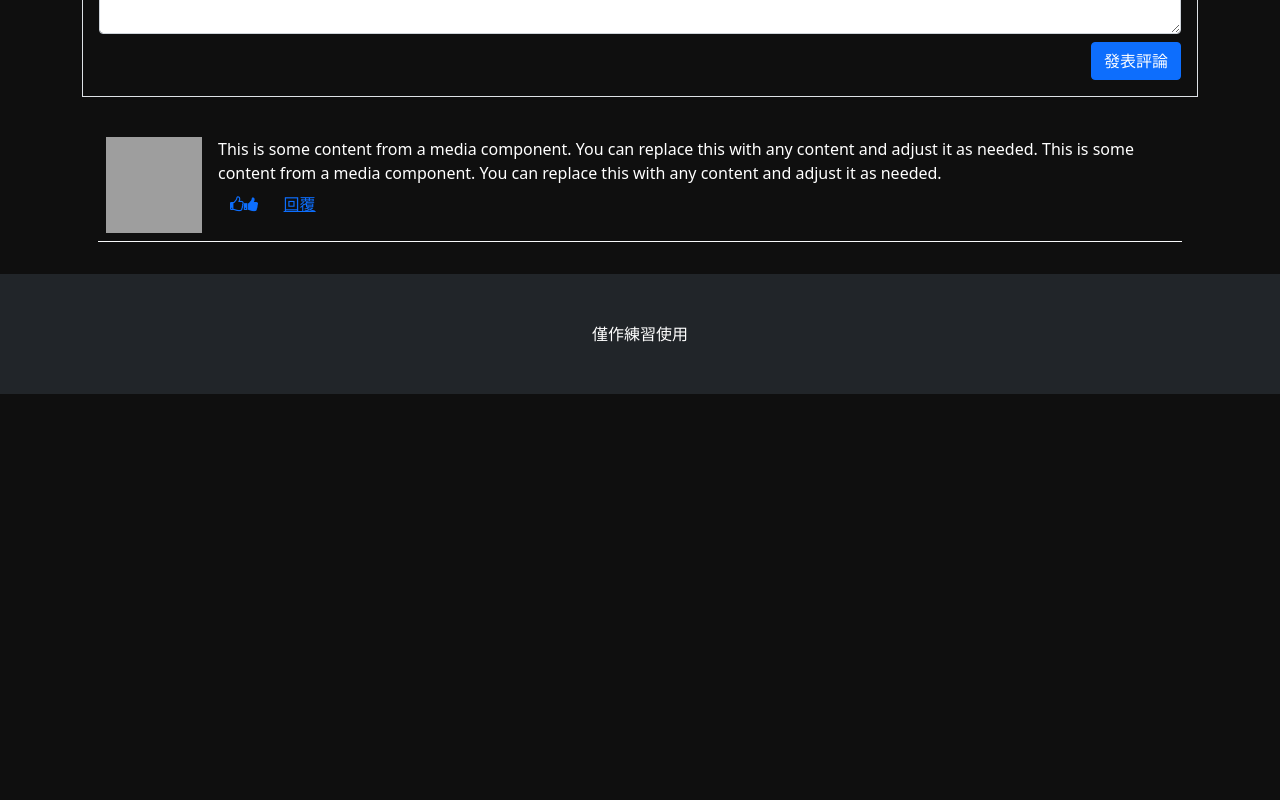
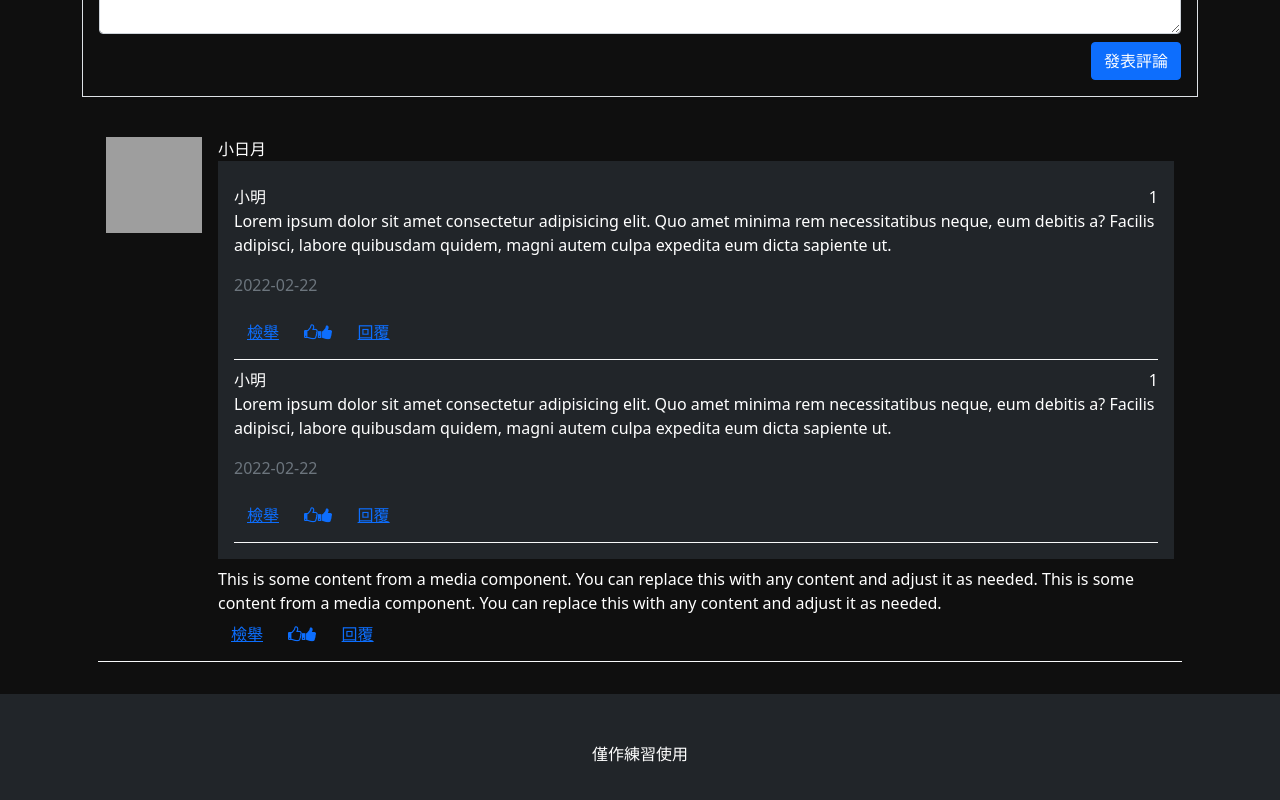
Before and after one commit to kerickkkkk/comic-house, a Vue app: page /#/book in a window 1280 px wide. Shown: the part 1144-1944 px from the top of the page. Before the commit the page ends 1538 px from the top, so only its background shows below. Built offline with nearby package versions, Linux system fonts and the light colour scheme; grey boxes are pictures that could not be loaded; a web font is replaced by a local one; what vue-sweetalert2 would draw is missing.

Commit message:
feat: 新增回覆內回覆樣式

```diff
--- a/src/components/CustomerComment.vue
+++ b/src/components/CustomerComment.vue
@@ -2,7 +2,9 @@
 
 <template>
   <div>
-    <h2>評論</h2>
+    <h2>
+      <span class="border-bottom border-3 border-primary">評論</span>
+    </h2>
     <hr>
     <div class="border p-3 mb-3">
       <textarea class="form-control mb-2" id="exampleFormControlTextarea1" rows="3"></textarea>
@@ -16,9 +18,43 @@
           <img src="https://picsum.photos/96/96?random=80" alt="...">
         </div>
         <div class="flex-grow-1 ms-3 d-flex flex-column">
+          小日月
+          <ol class="replay mb-2 p-3 bg-dark list-unstyled">
+            <li class="border-bottom border-light py-2">
+              <div class="info d-flex justify-content-between">
+                <span>小明</span>
+                <span>1</span>
+              </div>
+              <p>Lorem ipsum dolor sit amet consectetur adipisicing elit. Quo amet minima rem necessitatibus neque, eum debitis a? Facilis adipisci, labore quibusdam quidem, magni autem culpa expedita eum dicta sapiente ut.</p>
+              <p class="text-muted">2022-02-22</p>
+              <div class="sub-control">
+                <button class="btn btn-link">檢舉</button>
+                <button class="btn btn-link border-0">
+                  <i class="fa fa-thumbs-o-up" aria-hidden="true"></i><i class="fa fa-thumbs-up" aria-hidden="true"></i>
+                </button>
+                <button class="btn btn-link">回覆</button>
+              </div>
+            </li>
+            <li class="border-bottom border-light py-2">
+              <div class="info d-flex justify-content-between">
+                <span>小明</span>
+                <span>1</span>
+              </div>
+              <p>Lorem ipsum dolor sit amet consectetur adipisicing elit. Quo amet minima rem necessitatibus neque, eum debitis a? Facilis adipisci, labore quibusdam quidem, magni autem culpa expedita eum dicta sapiente ut.</p>
+              <p class="text-muted">2022-02-22</p>
+              <div class="sub-control">
+                <button class="btn btn-link">檢舉</button>
+                <button class="btn btn-link border-0">
+                  <i class="fa fa-thumbs-o-up" aria-hidden="true"></i><i class="fa fa-thumbs-up" aria-hidden="true"></i>
+                </button>
+                <button class="btn btn-link">回覆</button>
+              </div>
+            </li>
+          </ol>
           This is some content from a media component. You can replace this with any content and adjust it as needed.
           This is some content from a media component. You can replace this with any content and adjust it as needed.
           <div class="sub-control">
+            <button class="btn btn-link">檢舉</button>
             <button class="btn btn-link border-0">
               <i class="fa fa-thumbs-o-up" aria-hidden="true"></i><i class="fa fa-thumbs-up" aria-hidden="true"></i>
             </button>
```
